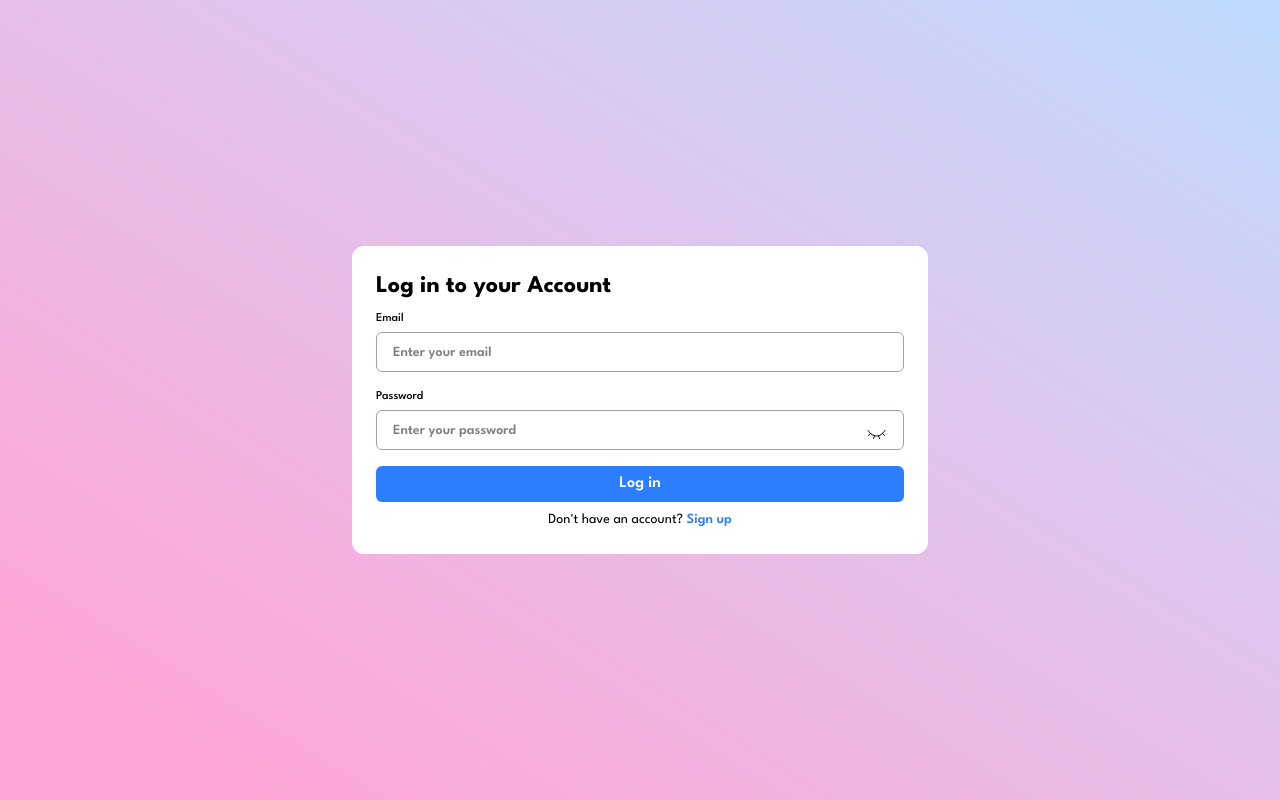
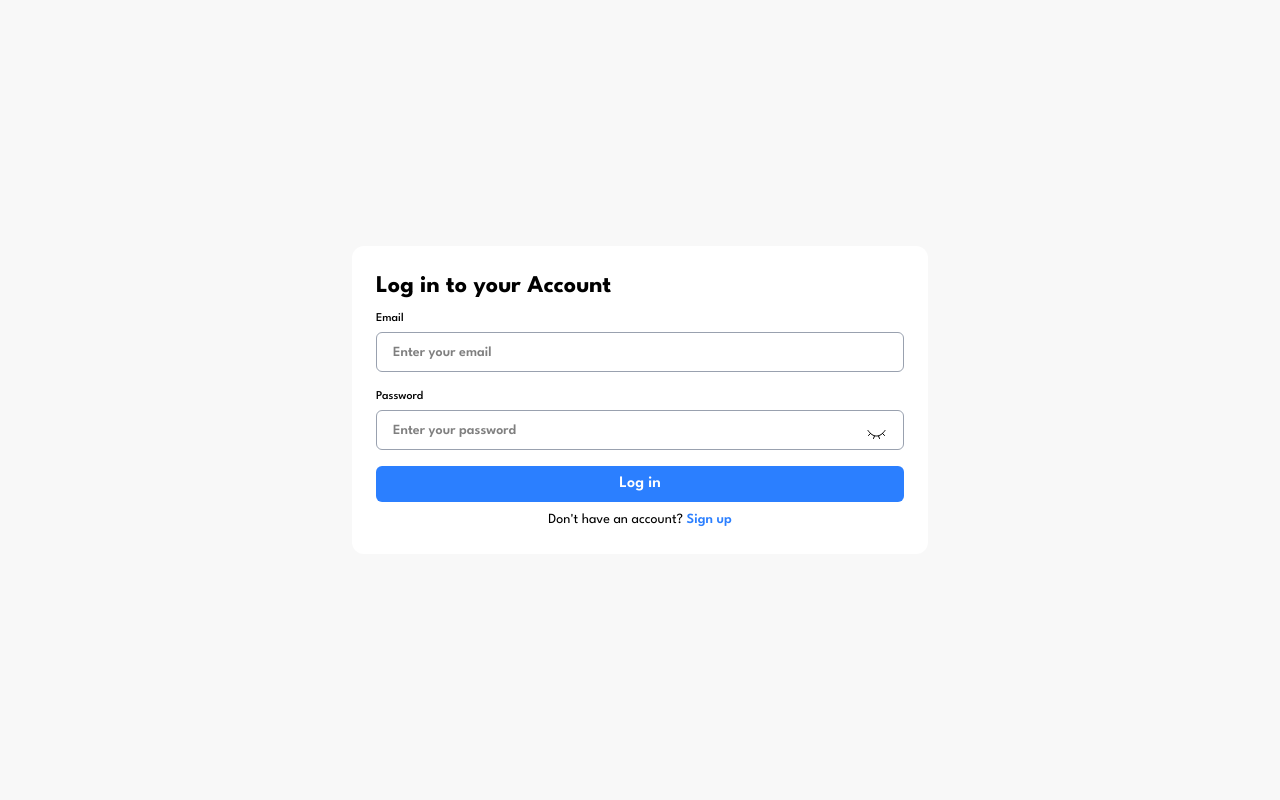
Before and after one commit to HopeAda/HNG14-Stage-Three, a Next.js app: page /login in a window 1280 px wide. Built offline with nearby package versions, Linux system fonts and the light colour scheme.

Commit message:
updated custom styling in globals.css and added icons

```diff
--- a/src/app/globals.css
+++ b/src/app/globals.css
@@ -17,15 +17,20 @@ body {
 	width: 100%;
 	min-height: 100vh;
 	display: flex;
-	padding: 2rem 1rem;
-	/* background-color: #f8f8f8; */
-	background-image: linear-gradient(
+	padding: 1rem;
+	background-color: #f8f8f8;
+	/* background-image: linear-gradient(
 		to top right,
 		var(--color-pink-300) 10%,
 		var(--color-blue-200)
-	);
+	); */
 	align-items: center;
 	justify-content: center;
+}
+
+body:has(#habit-form-modal),
+body:has(#delete-modal) {
+	overflow: hidden;
 }
 
 .form-card {
```
Also changed, not shown: public/icons/icon-192.png, public/icons/icon-512.png.
